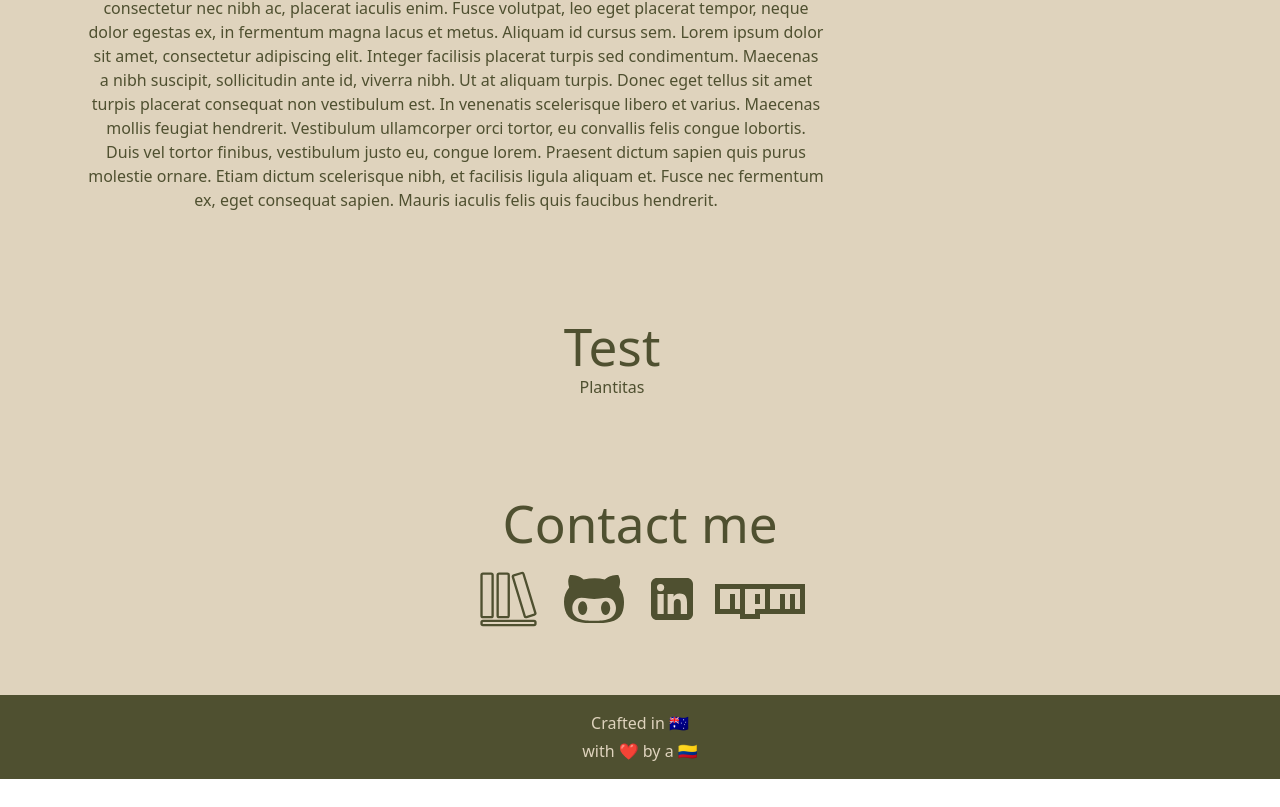
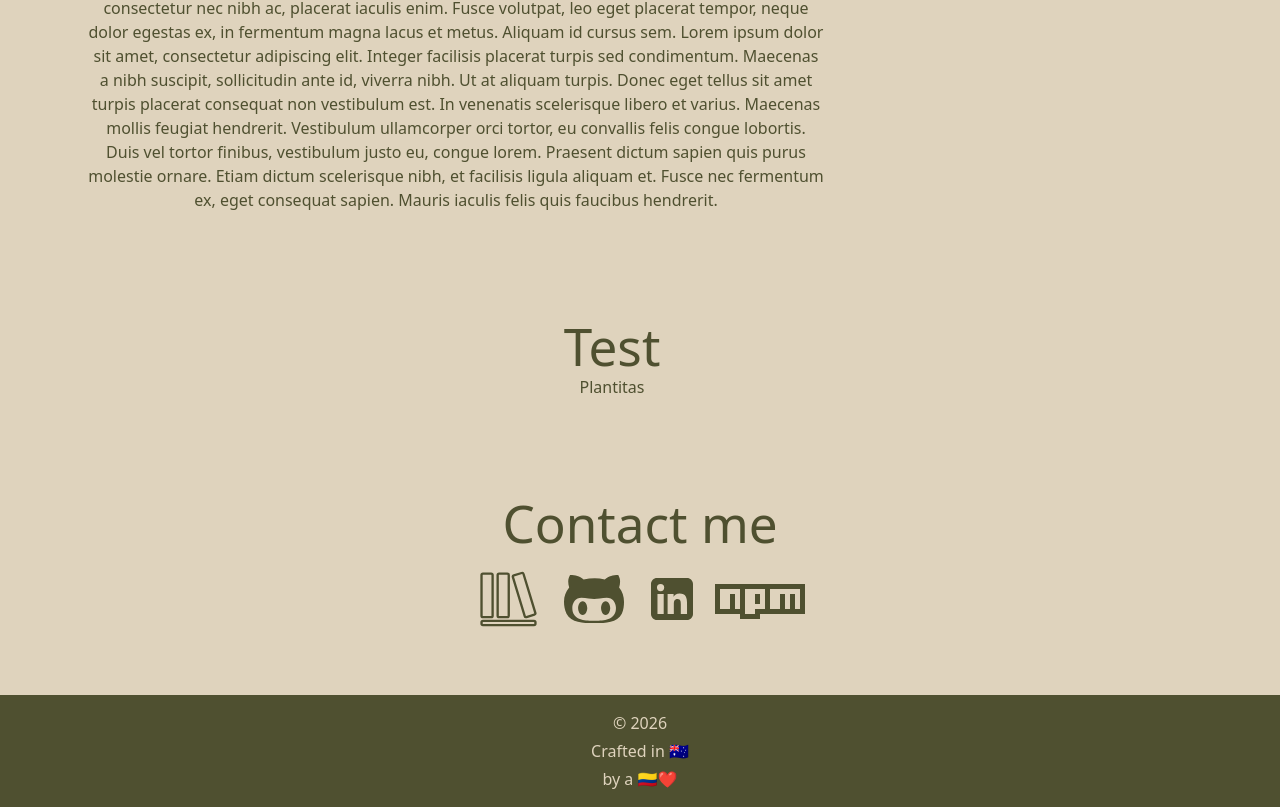
Before and after one commit to nataliatorres/nataliatorres.github.io, a React (Vite) app: page / in a window 1280 px wide. Shown: the part 430-1237 px from the top of the page. Before the commit the page ends 1209 px from the top, so only its background shows below. Built offline with nearby package versions, Linux system fonts and the light colour scheme.

Commit message:
Changing the footer

```diff
--- a/src/components/Footer/Footer.jsx
+++ b/src/components/Footer/Footer.jsx
@@ -3,8 +3,9 @@ const Footer = () => {
     return (
         <footer className=" relative border-solid z-20 bg-[#4F5030] text-[#DFD3BD]">
             <div className="max-w-[1200px] mx-auto w-full flex flex-col items-center gap-1 px-8 lg:px-6 py-6 lg:py-4">
+                <p>© 2026</p>
                 <p>Crafted in 🇦🇺</p>
-                <p>with ❤️ by a 🇨🇴</p>
+                <p>by a 🇨🇴❤️</p>
             </div>
         </footer>
     )
```
